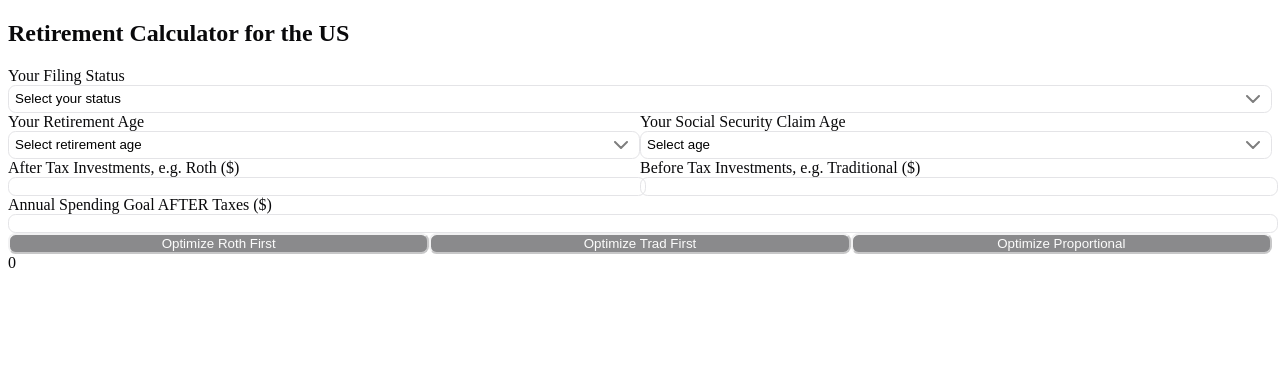
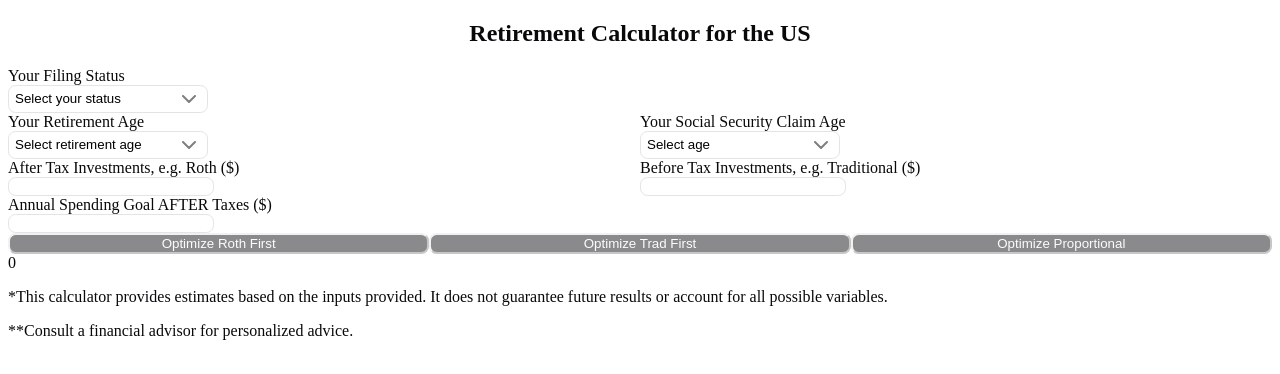
Before and after one commit to axlrommel/tax-calculator, a React (Vite) app: page / in a window 1280 px wide. Shown: the top 374 px of the page. Built offline with nearby package versions, Linux system fonts and the light colour scheme.

Commit message:
better formatting

```diff
--- a/src/App.tsx
+++ b/src/App.tsx
@@ -24,45 +24,46 @@ function App() {
   const [ssClaimAgeSpouse, setSsClaimAgeSpouse] = useState<number>(65);
   const [afterTax, setAfterTax] = useState(0);
   const [beforeTax, setBeforeTax] = useState(0);
-  const [spendingGoal, setSpendingGoal] = useState(0)
+  const [spendingGoal, setSpendingGoal] = useState(0);
   const [results, setResults] = useState<ICalculations[]>([]);
   const [yearsLast, setYearsLast] = useState<number | string>(0);
 
   const getAges = (): IAges[] => {
     const ages: IAges[] = [{ retirementAge: retirementAgePrimary, ssClaimingAge: ssClaimAgePrimary }];
     if (filingStatus === 'married') {
-      ages.push({ retirementAge: retirementAgeSecondary, ssClaimingAge: ssClaimAgeSpouse })
+      ages.push({ retirementAge: retirementAgeSecondary, ssClaimingAge: ssClaimAgeSpouse });
     }
     return ages;
-  }
+  };
+
   const useRothFirst = () => {
     let strategy = optimizeAndSimulateRetirement(optimizeRothFirst, getAges(), afterTax, beforeTax, spendingGoal, filingStatus);
     setResults(strategy.details);
     setYearsLast(strategy.moneyLastYears);
-  }
+  };
 
   const useTraditionalFirst = () => {
     let strategy = optimizeAndSimulateRetirement(optimizeTraditionalFirst, getAges(), afterTax, beforeTax, spendingGoal, filingStatus);
     setResults(strategy.details);
     setYearsLast(strategy.moneyLastYears);
-  }
+  };
 
   const useProportionally = () => {
     let strategy = optimizeAndSimulateRetirement(optimizeProportionally, getAges(), afterTax, beforeTax, spendingGoal, filingStatus);
     setResults(strategy.details);
     setYearsLast(strategy.moneyLastYears);
-  }
+  };
 
   return (
-<div className="max-w-4xl mx-auto p-6 bg-white shadow-lg rounded-lg m-4">
-  <h2 className="text-2xl font-bold mb-6">Retirement Calculator for the US</h2>
+    <div className="max-w-4xl mx-auto p-8 bg-white shadow-lg rounded-lg m-4">
+      <h2 className="text-2xl font-bold mb-8 text-center">Retirement Calculator for the US</h2>
 
       {/* Filing Status */}
-  <div className="flex gap-6 mb-4">
-    <div className="flex-1">
-      <label className="block text-sm font-medium">Your Filing Status</label>
+      <div className="flex gap-6 mb-6">
+        <div className="w-1/2">
+          <label className="block text-sm font-medium mb-2">Your Filing Status</label>
           <Select onValueChange={(value) => setFilingStatus(value as "single" | "married")}>
-        <SelectTrigger className="w-full">
+            <SelectTrigger className="w-full max-w-[200px]">
               <SelectValue placeholder="Select your status" />
             </SelectTrigger>
             <SelectContent>
@@ -74,11 +75,11 @@ function App() {
       </div>
 
       {/* Primary Person: Retirement Age & SS Claim Age */}
-  <div className="flex gap-6 mb-4">
-    <div className="flex-1">
-      <label className="block text-sm font-medium">Your Retirement Age</label>
+      <div className="flex gap-6 mb-6">
+        <div className="w-1/2">
+          <label className="block text-sm font-medium mb-2">Your Retirement Age</label>
           <Select onValueChange={(value) => setRetirementAgePrimary(Number(value))}>
-        <SelectTrigger className="w-full">
+            <SelectTrigger className="w-full max-w-[200px]">
               <SelectValue placeholder="Select retirement age" />
             </SelectTrigger>
             <SelectContent>
@@ -89,10 +90,10 @@ function App() {
           </Select>
         </div>
 
-    <div className="flex-1">
-      <label className="block text-sm font-medium">Your Social Security Claim Age</label>
+        <div className="w-1/2">
+          <label className="block text-sm font-medium mb-2">Your Social Security Claim Age</label>
           <Select onValueChange={(value) => setSsClaimAgePrimary(Number(value))}>
-        <SelectTrigger className="w-full">
+            <SelectTrigger className="w-full max-w-[200px]">
               <SelectValue placeholder="Select age" />
             </SelectTrigger>
             <SelectContent>
@@ -106,11 +107,11 @@ function App() {
 
       {/* Spouse: Retirement Age & SS Claim Age (Only if Married) */}
       {filingStatus === "married" && (
-    <div className="flex gap-6 mb-4">
-      <div className="flex-1">
-        <label className="block text-sm font-medium">Spouse Retirement Age</label>
+        <div className="flex gap-6 mb-6">
+          <div className="w-1/2">
+            <label className="block text-sm font-medium mb-2">Spouse Retirement Age</label>
             <Select onValueChange={(value) => setRetirementAgeSecondary(Number(value))}>
-          <SelectTrigger className="w-full">
+              <SelectTrigger className="w-full max-w-[200px]">
                 <SelectValue placeholder="Select spouse's retirement age" />
               </SelectTrigger>
               <SelectContent>
@@ -121,10 +122,10 @@ function App() {
             </Select>
           </div>
 
-      <div className="flex-1">
-        <label className="block text-sm font-medium">Spouse's Social Security Claim Age</label>
+          <div className="w-1/2">
+            <label className="block text-sm font-medium mb-2">Spouse's Social Security Claim Age</label>
             <Select onValueChange={(value) => setSsClaimAgeSpouse(Number(value))}>
-          <SelectTrigger className="w-full">
+              <SelectTrigger className="w-full max-w-[200px]">
                 <SelectValue placeholder="Select age" />
               </SelectTrigger>
               <SelectContent>
@@ -138,26 +139,26 @@ function App() {
       )}
 
       {/* Investment Inputs */}
-  <div className="flex gap-6 mb-4">
-    <div className="flex-1">
-      <label className="block text-sm font-medium">After Tax Investments, e.g. Roth ($)</label>
-      <Input type="number" value={afterTax > 0 ? afterTax : ''} onChange={(e) => setAfterTax(Number(e.target.value))} />
+      <div className="flex gap-6 mb-6">
+        <div className="w-1/2">
+          <label className="block text-sm font-medium mb-2">After Tax Investments, e.g. Roth ($)</label>
+          <Input type="number" value={afterTax > 0 ? afterTax : ''} onChange={(e) => setAfterTax(Number(e.target.value))} className="w-full max-w-[200px]" />
         </div>
 
-    <div className="flex-1">
-      <label className="block text-sm font-medium">Before Tax Investments, e.g. Traditional ($)</label>
-      <Input type="number" value={beforeTax > 0 ? beforeTax : ''} onChange={(e) => setBeforeTax(Number(e.target.value))} />
+        <div className="w-1/2">
+          <label className="block text-sm font-medium mb-2">Before Tax Investments, e.g. Traditional ($)</label>
+          <Input type="number" value={beforeTax > 0 ? beforeTax : ''} onChange={(e) => setBeforeTax(Number(e.target.value))} className="w-full max-w-[200px]" />
         </div>
       </div>
 
       {/* Spending Goal */}
-  <div className="mb-4">
-    <label className="block text-sm font-medium">Annual Spending Goal AFTER Taxes ($)</label>
-    <Input type="number" value={spendingGoal > 0 ? spendingGoal : ''} onChange={(e) => setSpendingGoal(Number(e.target.value))} />
+      <div className="mb-6">
+        <label className="block text-sm font-medium mb-2">Annual Spending Goal AFTER Taxes ($)</label>
+        <Input type="number" value={spendingGoal > 0 ? spendingGoal : ''} onChange={(e) => setSpendingGoal(Number(e.target.value))} className="w-full max-w-[200px]" />
       </div>
 
       {/* Optimization Buttons */}
-  <div className="flex gap-4 mb-6">
+      <div className="flex gap-4 mb-8">
         <Button onClick={useRothFirst} className="flex-1" disabled={(afterTax < 1 && beforeTax < 1) || spendingGoal < 1}>
           Optimize Roth First
         </Button>
@@ -171,47 +172,36 @@ function App() {
 
       {/* Results Section */}
       {yearsLast && (
-    <div className="p-4 border rounded-lg">
-      <h3 className="text-lg font-semibold mb-2">Results</h3>
-      <p>Money will last for: <strong>{yearsLast} years</strong></p>
-      <p>Total Taxes Paid: <strong>{USDollar.format(totalTaxesPaid(results))}</strong></p>
-      <p>Roth + IRA Balance at 40 years: <strong>{USDollar.format(finalBalance(results))}</strong></p>
-      <p>Total Forced Required Distributions: <strong>{USDollar.format(sumRequiredDistributions(results))}</strong></p>
+        <div className="p-6 border rounded-lg bg-gray-50">
+          <h3 className="text-lg font-semibold mb-4 text-center">Results</h3>
+          <div className="space-y-2 mb-4">
+            <p className="text-sm">Money will last for: <strong>{yearsLast} years</strong></p>
+            <p className="text-sm">Total Taxes Paid: <strong>{USDollar.format(totalTaxesPaid(results))}</strong></p>
+            <p className="text-sm">Roth + IRA Balance at 40 years: <strong>{USDollar.format(finalBalance(results))}</strong></p>
+            <p className="text-sm">Total Forced Required Distributions: <strong>{USDollar.format(sumRequiredDistributions(results))}</strong></p>
+          </div>
 
           {/* Results Table */}
           <div className="overflow-x-auto mt-4">
             <table className="w-full border-collapse border">
               <thead>
                 <tr className="bg-gray-200">
-              {["Year", "Age", "Ending Roth Balance", "Ending IRA Balance",
-              // "Roth Withdrawal",
-              // "IRA Withdrawal",
-                // "Req Min Distrib",
-                "Spending Goal After Tax", "Total Withdrawn", "SS Income",
-                // "Extra from Req Min Distrib",
-                "Taxes Paid",
-                // "Medicare Costs",
-              ].map(header => (
-                <th key={header} className="border p-2">{header}</th>
+                  {["Year", "Age", "Ending Roth Balance", "Ending IRA Balance", "Spending Goal After Tax", "Total Withdrawn", "SS Income", "Taxes Paid"].map(header => (
+                    <th key={header} className="border p-2 text-center">{header}</th>
                   ))}
                 </tr>
               </thead>
               <tbody>
                 {results.map((row, index) => (
                   <tr key={index} className="border">
-                <td className="border p-2">{row.year}</td>
-                <td className="border p-2">{row.age}</td>
-                <td className="border p-2">{USDollar.format(row.rothBalance)}</td>
-                <td className="border p-2">{USDollar.format(row.tradBalance)}</td>
-                {/* <td className="border p-2">{USDollar.format(row.withdrawalsFromRoth)}</td> */}
-                {/* <td className="border p-2">{USDollar.format(row.withdrawalsFromTrad)}</td> */}
-                {/* <td className="border p-2">{USDollar.format(row.requiredMinimumDistributions)}</td> */}
-                <td className="border p-2">{USDollar.format(row.currentSpendingGoal)}</td>
-                <td className="border p-2">{USDollar.format(row.totalAmountWithdrawn)}</td>
-                <td className="border p-2">{USDollar.format(row.ssIncome)}</td>
-                {/* <td className="border p-2">{USDollar.format(row.extraFromRMD)}</td> */}
-                <td className="border p-2">{USDollar.format(row.taxesPaid)}</td>
-                {/* <td className="border p-2">{USDollar.format(row.medicareCosts)}</td> */}
+                    <td className="border p-2 text-center">{row.year}</td>
+                    <td className="border p-2 text-center">{row.age}</td>
+                    <td className="border p-2 text-center">{USDollar.format(row.rothBalance)}</td>
+                    <td className="border p-2 text-center">{USDollar.format(row.tradBalance)}</td>
+                    <td className="border p-2 text-center">{USDollar.format(row.currentSpendingGoal)}</td>
+                    <td className="border p-2 text-center">{USDollar.format(row.totalAmountWithdrawn)}</td>
+                    <td className="border p-2 text-center">{USDollar.format(row.ssIncome)}</td>
+                    <td className="border p-2 text-center">{USDollar.format(row.taxesPaid)}</td>
                   </tr>
                 ))}
               </tbody>
@@ -219,10 +209,14 @@ function App() {
           </div>
         </div>
       )}
+
+      {/* Disclaimer Section */}
+      <div className="mt-8 text-sm text-gray-600">
+        <p className="mb-2">*This calculator provides estimates based on the inputs provided. It does not guarantee future results or account for all possible variables.</p>
+        <p>**Consult a financial advisor for personalized advice.</p>
       </div>
-
+    </div>
   );
-
 }
 
 export default App;
```
Lines whose indentation alone changed are shown as unchanged.
